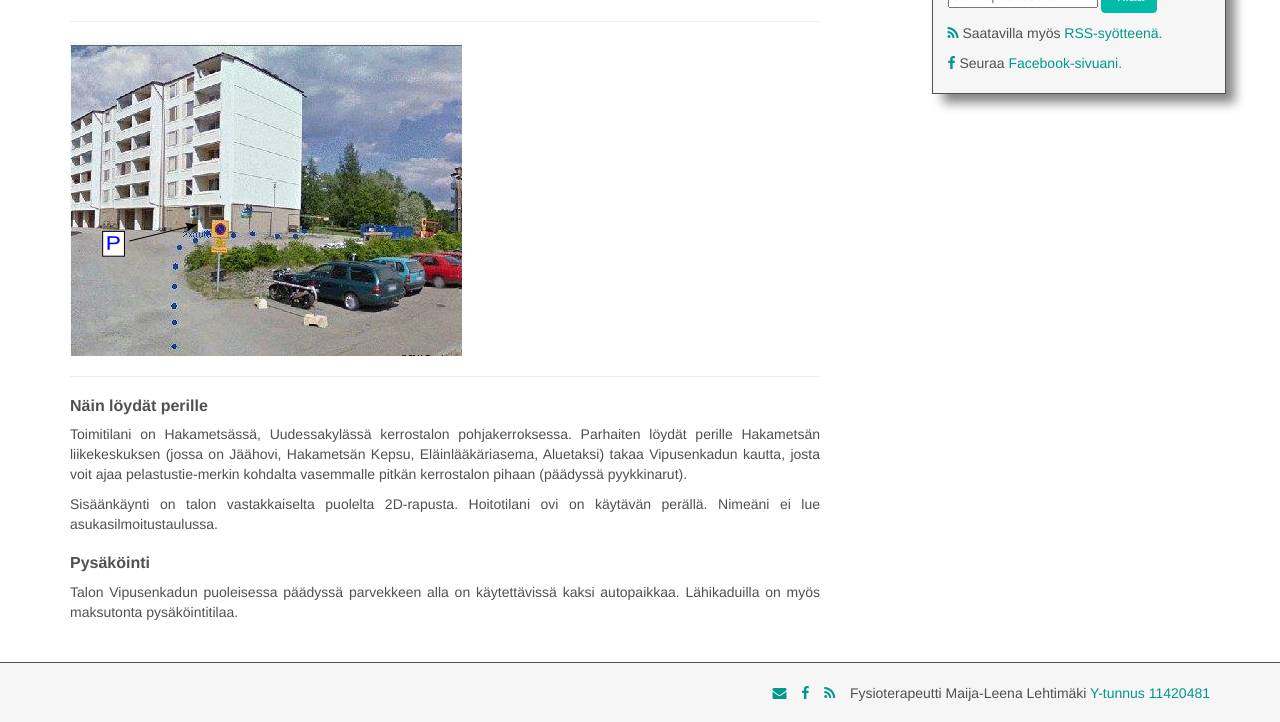
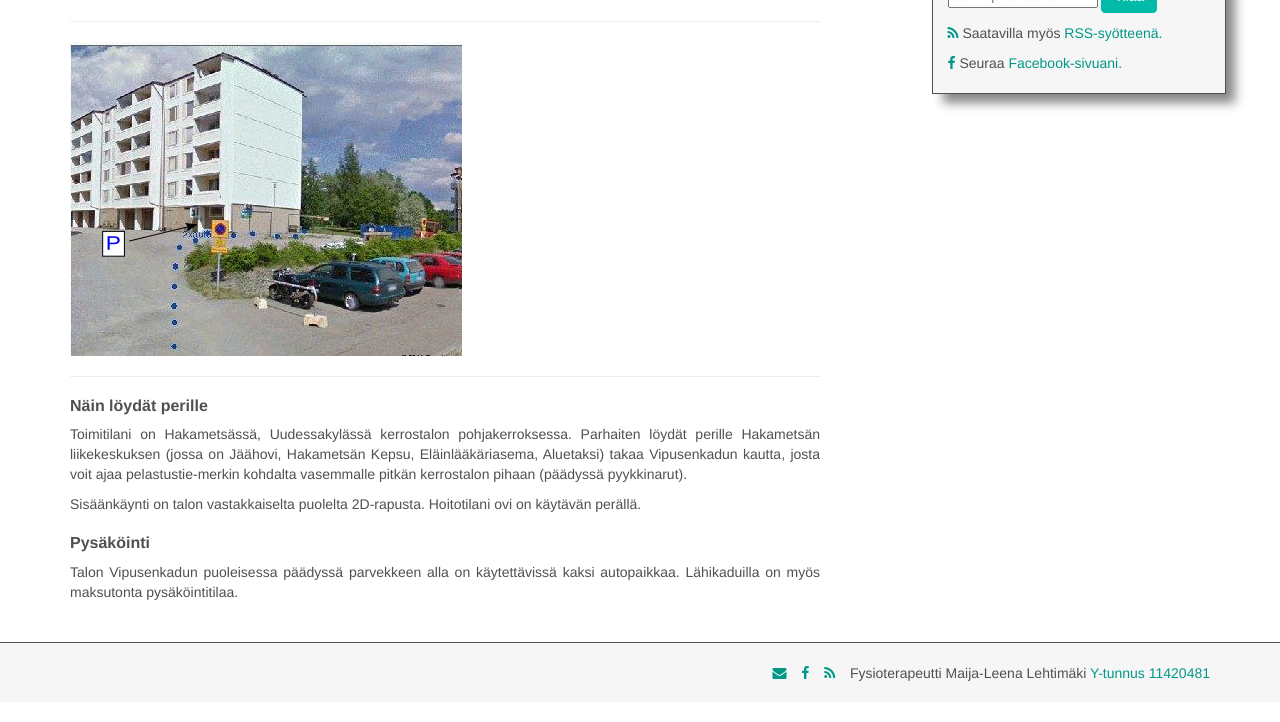
Before and after one commit to jluttine/maijaleenalehtimaki.fi, a Jekyll site: the page built from _pages/03-yhteystiedot.md, in a window 1280 px wide and 900 px high, scrolled down 732 px, cut to the strip 178-900 px from the top of the window. Built offline with Jekyll 4.4.1, drawn with Linux system fonts in a browser that asks for light colours.

Commit message:
Poista "Nimeäni ei lue asukasilmoitustaulussa"

```diff
--- a/_pages/03-yhteystiedot.md
+++ b/_pages/03-yhteystiedot.md
@@ -43,7 +43,7 @@ pelastustie-merkin kohdalta vasemmalle pitkän kerrostalon pihaan (päädyssä
 pyykkinarut).
 
 Sisäänkäynti on talon vastakkaiselta puolelta 2D-rapusta. Hoitotilani ovi on
-käytävän perällä. Nimeäni ei lue asukasilmoitustaulussa.
+käytävän perällä.
 
 ### Pysäköinti
 
```
